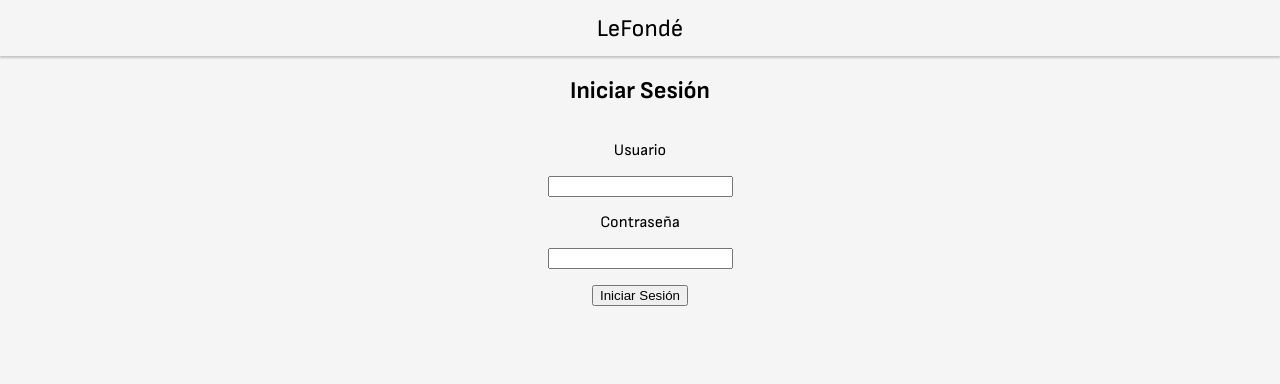
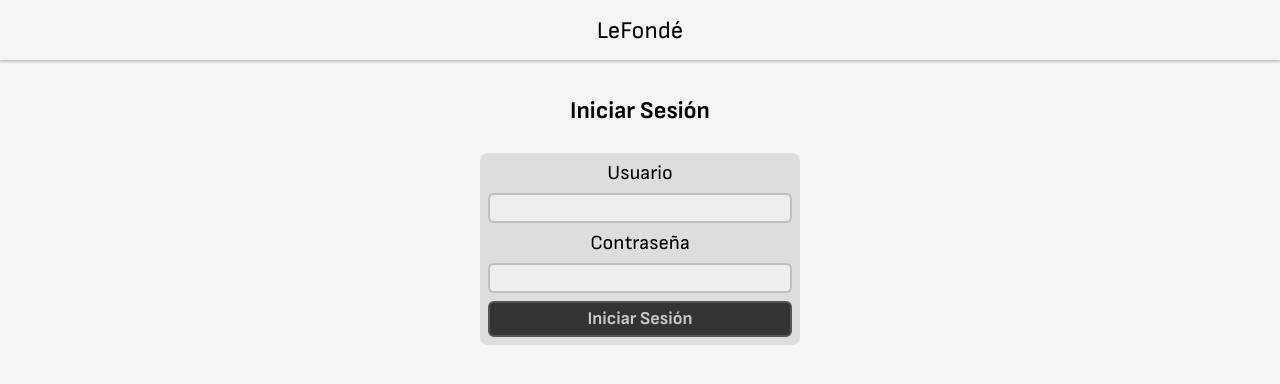
Before and after one commit to LEX-VDIS/LeFonde-app, a React (Vite) app: page /operacion/ordenes in a window 1280 px wide. Shown: the top 384 px of the page. Built offline with nearby package versions, Linux system fonts and the light colour scheme.

Commit message:
feat: update styles and structure for improved UI in various components

```diff
--- a/index.html
+++ b/index.html
@@ -3,7 +3,7 @@
 
 <head>
   <meta charset="UTF-8" />
-  <meta name="viewport" content="width=device-width, initial-scale=1.0, maximum-scale=1.0, user-scalable=no">
+  <meta name="viewport" content="width=device-width, initial-scale=2.0, maximum-scale=1.0, user-scalable=no">
   <title>LeFondé</title>
 </head>
 
--- a/src/App.css
+++ b/src/App.css
@@ -9,6 +9,11 @@ body {
 
 button {
   color: #000;
+  -webkit-tap-highlight-color: transparent;
+}
+a {
+  -webkit-tap-highlight-color: transparent;
+  outline: none;
 }
 
 .app-frame {
@@ -25,7 +30,7 @@ button {
 
 .app-header {
   height: 44px;
-  padding: 6px;
+  padding: 8px;
   top: 0px;
   left: 0px;
   right: 0px;
@@ -41,6 +46,13 @@ button {
   background-color: whitesmoke;
 }
 
+.app-container {
+  display: flex;
+  flex-direction: column;
+  gap: 4px;
+  margin: 8px;
+}
+
 .titulo {
   align-self: center;
   font-size: 1.5rem;
@@ -49,7 +61,7 @@ button {
 }
 
 .panelButton {
-  border-radius: 6px;
+  border-radius: 8px;
   cursor: default;
   border-style: solid;
   background-color: transparent;
@@ -61,17 +73,18 @@ button {
   z-index: 2;
   position: static;
 }
-
+@media (hover: hover) {
   .panelButton:hover {
     background-color: rgba(0, 0, 0, 0.1);
     cursor: default;
+  }
 }
 
 .panelButton:active {
   background-color: #333;
   border-color: #e5e5e5;
   color: #e5e5e5;
-  border-radius: 6px;
+  border-radius: 8px;
 }
 
 .panelButton > span {
@@ -87,22 +100,17 @@ button {
   z-index: 3;
 }
 
-.app-container {
-  display: flex;
-  flex-direction: column;
-  gap: 4px;
-  margin: 6px;
-}
-
 .navbar a {
   text-decoration: none;
   color: black;
 }
 
+@media (hover: hover) {
   .panelButton.active:hover {
     color: #c8c8c8;
     background-color: #333;
     border-color: #333;
+  }
 }
 
 .panelButton.active:active {
@@ -196,20 +204,23 @@ button {
   flex-direction: column;
   position: sticky;
   top: 0px;
+  height: 62px;
+  justify-content: center;
+  flex-wrap: nowrap;
 }
 
 .panel-header > .left {
-  margin-left: 56px;
-  margin-right: 8px;
-  height: 56px;
+  height: 62px;
+  margin-left: 60px;
+  margin-right: 60px;
   display: flex;
   justify-content: center;
 }
 
 .panel-header > .right {
-  margin-left: 8px;
-  margin-right: 56px;
-  height: 56px;
+  height: 62px;
+  margin-left: 60px;
+  margin-right: 60px;
   display: flex;
   justify-content: center;
 }
@@ -253,7 +264,7 @@ button {
 }
 
 div .group {
-  border-radius: 4px;
+  border-radius: 8px;
   background-color: #333;
   padding: 8px;
   display: flex;
@@ -261,8 +272,22 @@ div .group {
   gap: 8px;
 }
 
-div .group > .title {
-  color: white;
+div .left > .home {
+  height: 26px;
+  padding: 8px;
+  color: #888;
+  text-decoration: none;
+}
+@media (hover: hover) {
+  div .left > .home:hover {
+    color: #aaa;
+    background-color: rgba(255, 255, 255, 0.1);
+    border-radius: 8px;
+  }
+}
+div .left > .active {
+  color: #fff;
+  border-radius: 8px;
 }
 
 div .rows {
@@ -308,11 +333,12 @@ select.panel {
   width: -webkit-fill-available;
   height: 32px;
 }
-
+@media (hover: hover) {
   select.panel:hover {
     border-radius: 3px;
     background-color: #777;
     border-color: #777;
+  }
 }
 
 .panel-body > .group button {
@@ -322,23 +348,25 @@ select.panel:hover {
   font-weight: bold;
   width: -webkit-fill-available;
   height: 32px;
-  border-radius: 3px;
+  border-radius: 6px;
   color: #c8c8c8;
   background-color: #555;
   border-color: #777;
   border-style: solid;
 }
 
+@media (hover: hover) {
   .panel-body > .group button:hover {
-  border-radius: 3px;
+    border-radius: 6px;
     background-color: #777;
     border-color: #777;
+  }
 }
 
 .panel-body > .group button:active {
   color: #222;
   background-color: #777;
-  border-radius: 5px;
+  border-radius: 6px;
   border-color: #333;
 }
 
@@ -370,12 +398,22 @@ select.panel:hover {
   color: #888;
   background-color: transparent;
   padding: 8px;
-  border-radius: 4px;
   text-decoration: none;
   font-weight: normal;
   display: flex;
   flex-direction: column;
   gap: 8px;
+  border-radius: 8px;
+}
+@media (hover: hover) {
+  .left-panel > div > div > a:hover {
+    color: #aaa;
+    background-color: rgba(255, 255, 255, 0.05);
+  }
+}
+.left-panel > div > div > a.active {
+  color: #ffffff;
+  background-color: rgba(255, 255, 255, 0.1);
 }
 
 .left-panel > div > div > a > div > a {
@@ -385,50 +423,35 @@ select.panel:hover {
   padding-bottom: 6px;
   padding-left: 8px;
   padding-right: 8px;
-  border-radius: 4px;
   text-decoration: none;
   font-weight: normal;
-
   display: flex;
   gap: 8px;
   align-items: center;
   justify-content: flex-start;
   flex-wrap: nowrap;
+  border-radius: 6px;
+}
+@media (hover: hover) {
+  .left-panel > div > div > a > div > a:hover {
+    color: #ffffff;
+    background-color: rgba(255, 255, 255, 0.05);
+  }
+}
+
+.left-panel > div > div > a > div > a.active {
+  color: #ffffff;
+  background-color: rgba(255, 255, 255, 0.1);
 }
 
 .left-panel > div > div > a > div {
   color: #c8c8c8;
   background-color: transparent;
-  border-radius: 4px;
   text-decoration: none;
   font-weight: normal;
   display: flex;
   flex-direction: column;
   gap: 4px;
-}
-
-.left-panel > div > div > a:hover {
-  color: #aaa;
-  background-color: rgba(255, 255, 255, 0.05);
-  border-radius: 4px;
-}
-
-.left-panel > div > div > a > div > a:hover {
-  color: #ffffff;
-  background-color: rgba(255, 255, 255, 0.05);
-  border-radius: 4px;
-}
-
-.left-panel > div > div > a.active {
-  color: #ffffff;
-  background-color: rgba(255, 255, 255, 0.1);
-  border-radius: 4px;
-}
-
-.left-panel > div > div > a > div > a.active {
-  color: #ffffff;
-  background-color: rgba(255, 255, 255, 0.1);
-  border-radius: 4px;
 }
 
 .left-panel > div > div > div {
--- a/src/Login.css
+++ b/src/Login.css
@@ -1,7 +1,81 @@
+.app-container {
+  align-items: center;
+}
 .login {
-    display: flex;
-    justify-content: center;
-    flex-direction: column;
-    align-items: center;
-    gap: 1rem;
+  padding: 8px;
+  background-color: rgba(0, 0, 0, 0);
+  display: flex;
+  flex-direction: column;
+  flex-wrap: nowrap;
+  align-items: center;
+  gap: 8px;
+  border-radius: 8px;
+  width: 320px;
 }
+
+.lab_txt {
+  padding: 8px;
+  background-color: #ddd;
+  display: flex;
+  flex-direction: column;
+  flex-wrap: nowrap;
+  align-items: center;
+  gap: 8px;
+  border-radius: 8px;
+  width: -webkit-fill-available;
+}
+
+.lab_txt > label {
+  font-size: 1.25rem;
+}
+.lab_txt > input {
+  text-align: center;
+  font-family: "Sofia Sans";
+  font-size: 18px;
+  width: -webkit-fill-available;
+  height: 24px;
+  border-radius: 6px;
+  color: #000;
+  background-color: #eee;
+  border-color: rgba(0, 0, 0, 0.2);
+  border-style: solid;
+  border-width: 2px;
+}
+@media (hover: hover) {
+.lab_txt > input:hover {
+  background-color: #fff;
+  border-color: rgba(0, 0, 0, 0.2);
+}
+}
+.lab_txt > input:focus {
+  background-color: #fff;
+  border-color: #fff;
+}
+
+.lab_txt > button {
+  font-family: "Sofia Sans";
+  font-size: 18px;
+  justify-content: center;
+  font-weight: bold;
+  width: -webkit-fill-available;
+  height: 36px;
+  border-radius: 6px;
+  color: #c8c8c8;
+  background-color: #333;
+  border-color: #555;
+  border-style: solid;
+  border-width: 2px;
+}
+@media (hover: hover) {
+  .lab_txt > button:hover {
+    border-radius: 6px;
+    background-color: #555;
+    border-color: #555;
+  }
+}
+.lab_txt > button:active {
+  color: #222;
+  background-color: #555;
+  border-radius: 6px;
+  border-color: #ddd;
+}
--- a/src/Login.jsx
+++ b/src/Login.jsx
@@ -45,23 +45,28 @@ export default function Login({ setLog }) {
   };
 
   return (
-    <section>
+    <section className="app-container">
       <form className="login" onSubmit={evitarError}>
         <h1>Iniciar Sesión</h1>
-        <label>Usuario</label>
+        <section className="lab_txt">
+          <label for="user">Usuario</label>
           <input
+            id="user"
             type="text"
             value={name}
             onChange={(teclazo) => setName(teclazo.target.value)}
           />
-        <label>Contraseña</label>
+          <label for="pass">Contraseña</label>
           <input
+            id="pass"
             type="password"
             value={pass}
             onChange={(teclazo) => setPass(teclazo.target.value)}
           />
           <button>Iniciar Sesión</button>
-        {error && <h2>Ingresa el usuario y la contraseña</h2>}
+        </section>
+
+        {error && <h3>Ingresa el usuario y la contraseña</h3>}
       </form>
     </section>
   );
--- a/src/Ordenes.css
+++ b/src/Ordenes.css
@@ -8,13 +8,13 @@
 
 .section {
   width: 100%;
-  padding: 6px;
+  padding: 8px;
   background-color: rgba(0, 0, 0, 0.1);
   display: flex;
   flex-direction: column;
   flex-wrap: nowrap;
-  gap: 6px;
-  border-radius: 6px;
+  gap: 8px;
+  border-radius: 8px;
 }
 
 .section_head {
@@ -23,14 +23,14 @@
   flex-direction: row;
   flex-wrap: nowrap;
   justify-content: space-between;
-  gap: 6px;
+  gap: 8px;
 }
 .section_body {
   background-color: rgba(0, 0, 0, 0);
   display: flex;
   flex-direction: row;
   flex-wrap: wrap;
-  gap: 6px;
+  gap: 8px;
   flex-grow: 1;
 }
 
@@ -39,10 +39,10 @@
   flex-direction: row;
   flex-wrap: nowrap;
   align-items: center;
-  gap: 4px;
+  gap: 8px;
   height: 38px;
   font-size: 22px;
-  font-family: 'Sofia Sans';
+  font-family: "Sofia Sans";
 }
 .section_title :first-child {
   width: 34px;
@@ -66,20 +66,22 @@
   flex-direction: row;
   align-items: center;
   justify-content: space-between;
-  background-color: rgba(0, 0, 0, 0.0);
-  border-radius: 4px;
+  background-color: rgba(0, 0, 0, 0);
+  border-radius: 6px;
   border-style: solid;
-  border-color: rgba(0, 0, 0, 0.0);
+  border-color: rgba(0, 0, 0, 0);
   padding: 0px;
   width: 100%;
 }
-.section_head button:hover {
-  background-color: rgba(0, 0, 0, 0.1);
-  border-style: solid;
-  border-color: rgba(0, 0, 0, 0.0);
+@media (hover: hover) {
+  .section_head button:hover {
+    background-color: rgba(0, 0, 0, 0.1);
+    border-style: solid;
+    border-color: rgba(0, 0, 0, 0);
+  }
 }
 .section_head button:active {
   background-color: rgba(0, 0, 0, 0.2);
   border-style: solid;
-  border-color: rgba(0, 0, 0, 0.0);
+  border-color: rgba(0, 0, 0, 0);
 }
--- a/src/Ordenes.jsx
+++ b/src/Ordenes.jsx
@@ -2,7 +2,7 @@ import { useState } from "react";
 import "./Ordenes.css";
 import Ejemplo from "./Ejemplo";
 
-const cantidad = 152;
+const cantidad = 12;
 
 export default function Ordenes() {
   return (
```
Also changed, not shown: src/App.jsx (+19 -11 lines). Lines whose indentation alone changed are shown as unchanged.
